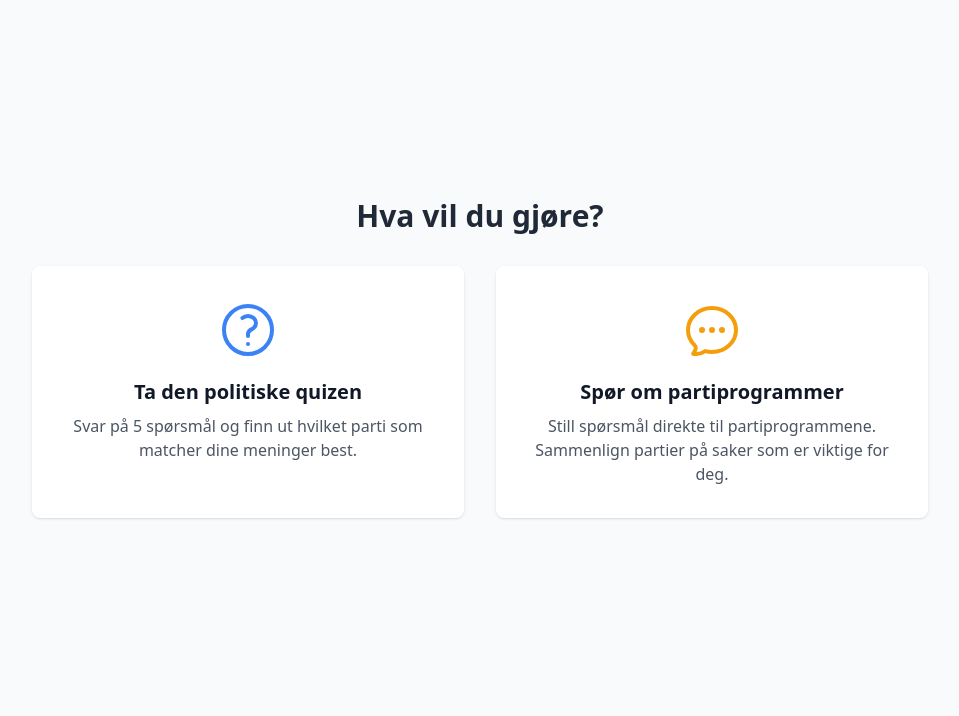
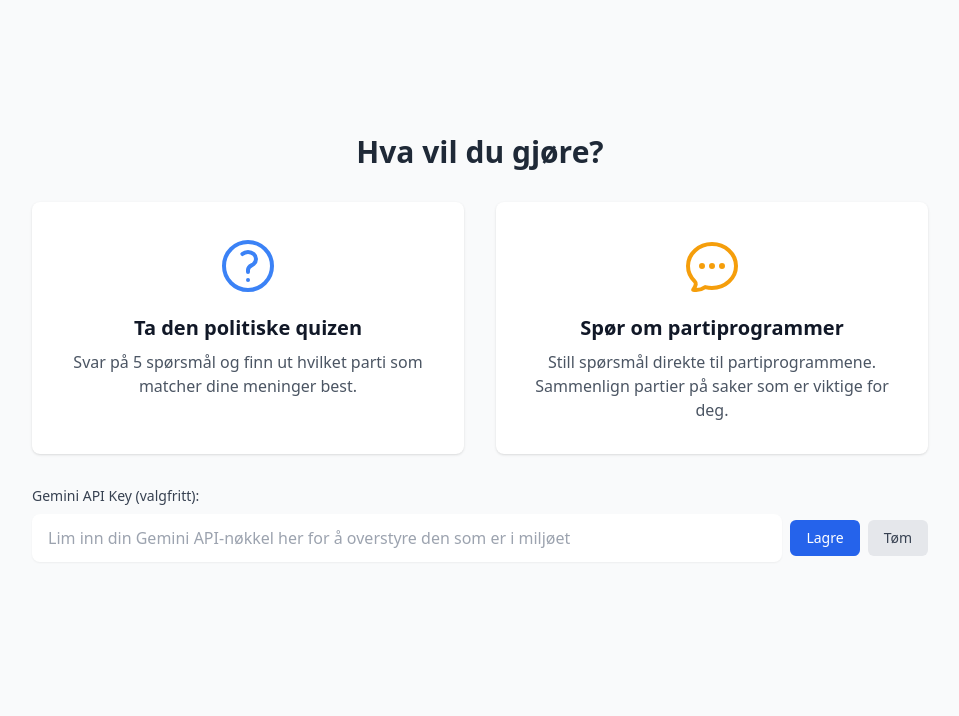
Before and after one commit to johnoskarskjeldrum/partiprogram_llm, a Flask app: page / in a window 1280 px wide. Shown: the part 84-800 px from the top of the page, without its empty margins (160-1119 px from the left). Run offline with Flask 3, Linux system fonts and the light colour scheme; data that the repository does not hold is empty; some libraries are stand-ins or nearby versions.

Commit message:
Lagt til knapp for å legge til ekstern api-nøkkel. Hvis brukeren ikke gjør det, faller den tilbake på den i .env

```diff
--- a/app.py
+++ b/app.py
@@ -194,10 +194,9 @@ def extract_relevant_content(party_text, question):
     # Fallback to first 20000 characters if no relevant sections found
     return party_text[:20000]
 
-def generate_political_question(existing_questions):
+def generate_political_question(existing_questions, model_instance):
     """Generates a new, open-ended political question using Gemini, avoiding previously asked questions."""
-    global model
-    if not model:
+    if not model_instance:
         return "Error: Gemini model not configured."
 
     prompt = f"""Du er en nøytral spørsmålsstiller for en politisk quiz. Generer ett nytt, åpent spørsmål om norsk politikk. Spørsmålet skal være generelt nok til at alle partier kan ha en mening om det, men spesifikt nok til å avdekke politiske standpunkter. Unngå spørsmål som kan besvares med et enkelt 'ja' eller 'nei'. Spørsmålet skal være på norsk.
@@ -213,16 +212,15 @@ Eksempel på gode spørsmål:
 Generer kun spørsmålet, ingen annen tekst.
 """
     try:
-        response = model.generate_content(prompt)
+        response = model_instance.generate_content(prompt)
         return response.text.strip()
     except Exception as e:
         print(f"Error generating question: {e}")
         return "Kunne ikke generere et nytt spørsmål akkurat nå. Prøv igjen."
 
-def summarize_user_stance(user_answers):
+def summarize_user_stance(user_answers, model_instance):
     """Summarizes the user's political stance based on their answers using Gemini."""
-    global model
-    if not model:
+    if not model_instance:
         return "Error: Gemini model not configured."
 
     answers_text = "\n".join([f"- Spørsmål: {q}\n  Svar: {a}" for q, a in user_answers.items()])
@@ -235,16 +233,15 @@ Brukerens svar:
 Oppsummering av brukerens politiske standpunkt:
 """
     try:
-        response = model.generate_content(prompt)
+        response = model_instance.generate_content(prompt)
         return response.text.strip()
     except Exception as e:
         print(f"Error summarizing user stance: {e}")
         return "Kunne ikke oppsummere dine standpunkter akkurat nå."
 
-def match_user_to_party(user_stance_summary, party_programs):
+def match_user_to_party(user_stance_summary, party_programs, model_instance):
     """Compares the user's political stance to party programs and finds the best match using Gemini."""
-    global model
-    if not model:
+    if not model_instance:
         return "Error: Gemini model not configured."
 
     party_programs_text = ""
@@ -269,16 +266,15 @@ Instruksjoner:
 - Deretter følger en begrunnelse.
 """
     try:
-        response = model.generate_content(prompt)
+        response = model_instance.generate_content(prompt)
         return response.text.strip()
     except Exception as e:
         print(f"Error matching user to party: {e}")
         return "Kunne ikke finne en match akkurat nå."
 
-def answer_question_with_gemini(question, party_data):
+def answer_question_with_gemini(question, party_data, model_instance):
     """Use Gemini to answer a question about one or more parties."""
-    global model
-    if not model:
+    if not model_instance:
         return "Error: Gemini model not configured. GEMINI_API_KEY might be missing or invalid."
 
     if len(party_data) == 1:
@@ -328,7 +324,7 @@ Instruksjoner:
 - Svar på norsk med en profesjonell og nøytral tone."""
 
     try:
-        response = model.generate_content(prompt)
+        response = model_instance.generate_content(prompt)
         return response.text
     except Exception as e:
         return f"An error occurred: {e}"
@@ -343,6 +339,13 @@ def about():
 
 @app.route('/start_quiz', methods=['POST'])
 def start_quiz():
+    data = request.json
+    gemini_api_key = data.get('gemini_api_key')
+    if gemini_api_key:
+        session['gemini_api_key'] = gemini_api_key
+    else:
+        session.pop('gemini_api_key', None) # Remove key if not provided
+
     session['user_answers'] = {}
     session['question_count'] = 0
     session['asked_questions'] = []
@@ -360,7 +363,17 @@ def get_question():
     if question_count >= 5: # Ask 5 questions for the quiz
         return jsonify({'question': 'QUIZ_COMPLETE'})
 
-    question = generate_political_question(asked_questions)
+    # Get model for this request
+    local_model = model
+    gemini_api_key = session.get('gemini_api_key')
+    if gemini_api_key:
+        try:
+            genai.configure(api_key=gemini_api_key)
+            local_model = genai.GenerativeModel('gemini-1.5-flash')
+        except Exception as e:
+            return jsonify({'error': f"Invalid Gemini API Key: {e}"}), 400
+
+    question = generate_political_question(asked_questions, local_model)
     if "Error" in question or "Kunne ikke generere" in question:
         return jsonify({'error': question}), 500
 
@@ -397,11 +410,21 @@ def get_match():
     if len(user_answers) < 5: # Ensure all questions are answered
         return jsonify({'error': 'Please answer all questions before getting a match.'}), 400
 
-    user_stance_summary = summarize_user_stance(user_answers)
+    # Get model for this request
+    local_model = model
+    gemini_api_key = session.get('gemini_api_key')
+    if gemini_api_key:
+        try:
+            genai.configure(api_key=gemini_api_key)
+            local_model = genai.GenerativeModel('gemini-1.5-flash')
+        except Exception as e:
+            return jsonify({'error': f"Invalid Gemini API Key: {e}"}), 400
+
+    user_stance_summary = summarize_user_stance(user_answers, local_model)
     if "Error" in user_stance_summary or "Kunne ikke oppsummere" in user_stance_summary:
         return jsonify({'error': user_stance_summary}), 500
 
-    match_result = match_user_to_party(user_stance_summary, get_all_party_programs())
+    match_result = match_user_to_party(user_stance_summary, get_all_party_programs(), local_model)
     if "Error" in match_result or "Kunne ikke finne en match" in match_result:
         return jsonify({'error': match_result}), 500
 
@@ -409,14 +432,25 @@ def get_match():
     session.pop('question_count', None)
     session.pop('asked_questions', None)
     session.pop('quiz_active', None)
+    session.pop('gemini_api_key', None) # Clean up session
 
     return jsonify({'match_result': match_result})
 
 @app.route('/chat', methods=['POST'])
 def chat():
+    global model
     try:
         data = request.json
         user_message = data.get('message', '')
+        gemini_api_key = data.get('gemini_api_key')
+
+        local_model = model
+        if gemini_api_key:
+            try:
+                genai.configure(api_key=gemini_api_key)
+                local_model = genai.GenerativeModel('gemini-1.5-flash')
+            except Exception as e:
+                return jsonify({'error': f"Invalid Gemini API Key: {e}"}), 400
 
         if not user_message:
             return jsonify({'error': 'No message provided'}), 400
@@ -446,7 +480,7 @@ def chat():
             return jsonify({'response': 'Jeg kunne ikke finne programmet for det valgte partiet. Prøv igjen.'})
 
         # Get answer from Gemini
-        answer = answer_question_with_gemini(user_message, party_data)
+        answer = answer_question_with_gemini(user_message, party_data, local_model)
 
         return jsonify({
             'response': answer,
--- a/templates/index.html
+++ b/templates/index.html
@@ -69,6 +69,15 @@
                         <h3 class="text-xl font-semibold text-gray-900 mb-2">Spør om partiprogrammer</h3>
                         <p class="text-gray-600">Still spørsmål direkte til partiprogrammene. Sammenlign partier på saker som er viktige for deg.</p>
                     </div>
+                </div>
+                <div class="mt-8">
+                    <label for="geminiApiKeyInput" class="block text-sm font-medium text-gray-700 mb-2">Gemini API Key (valgfritt):</label>
+                    <div class="flex items-center space-x-2">
+                        <input type="password" id="geminiApiKeyInput" class="block w-full rounded-lg border-gray-300 shadow-sm focus:border-blue-500 focus:ring-blue-500 text-base px-4 py-3 placeholder-gray-400" placeholder="Lim inn din Gemini API-nøkkel her for å overstyre den som er i miljøet">
+                        <button onclick="saveApiKey()" class="bg-blue-600 text-white px-4 py-2 rounded-md text-sm font-medium hover:bg-blue-700">Lagre</button>
+                        <button onclick="clearApiKey()" class="bg-gray-200 text-gray-700 px-4 py-2 rounded-md text-sm font-medium hover:bg-gray-300">Tøm</button>
+                    </div>
+                    <p id="apiKeyStatus" class="text-sm text-gray-500 mt-1 h-4"></p>
                 </div>
             </div>
         </div>
@@ -258,10 +267,16 @@
             showLoading();
 
             try {
+                const geminiApiKey = document.getElementById('geminiApiKeyInput').value.trim();
+                const payload = { message: message };
+                if (geminiApiKey) {
+                    payload.gemini_api_key = geminiApiKey;
+                }
+
                 const response = await fetch('/chat', {
                     method: 'POST',
                     headers: { 'Content-Type': 'application/json' },
-                    body: JSON.stringify({ message: message })
+                    body: JSON.stringify(payload)
                 });
                 const data = await response.json();
                 hideLoading();
@@ -286,7 +301,17 @@
             showLoading();
 
             try {
-                await fetch('/start_quiz', { method: 'POST' });
+                const geminiApiKey = document.getElementById('geminiApiKeyInput').value.trim();
+                const payload = {};
+                if (geminiApiKey) {
+                    payload.gemini_api_key = geminiApiKey;
+                }
+
+                await fetch('/start_quiz', {
+                    method: 'POST',
+                    headers: { 'Content-Type': 'application/json' },
+                    body: JSON.stringify(payload)
+                });
                 chatInputSection.style.display = 'none';
                 predefinedQuestionsDiv.style.display = 'none';
                 quizInputSection.style.display = 'flex';
@@ -469,7 +494,42 @@
         window.addEventListener('load', () => {
             showModeSelection();
             loadInitialData();
+            loadApiKeyFromStorage();
         });
+
+        function saveApiKey() {
+            const apiKey = document.getElementById('geminiApiKeyInput').value.trim();
+            const statusEl = document.getElementById('apiKeyStatus');
+            if (apiKey) {
+                localStorage.setItem('geminiApiKey', apiKey);
+                statusEl.textContent = 'API-nøkkel lagret i nettleseren.';
+                statusEl.style.color = 'green';
+            } else {
+                statusEl.textContent = 'Vennligst skriv inn en nøkkel.';
+                statusEl.style.color = 'red';
+            }
+            setTimeout(() => { statusEl.textContent = '' }, 3000);
+        }
+
+        function clearApiKey() {
+            localStorage.removeItem('geminiApiKey');
+            document.getElementById('geminiApiKeyInput').value = '';
+            const statusEl = document.getElementById('apiKeyStatus');
+            statusEl.textContent = 'API-nøkkel fjernet.';
+            statusEl.style.color = 'orange';
+            setTimeout(() => { statusEl.textContent = '' }, 3000);
+        }
+
+        function loadApiKeyFromStorage() {
+            const savedKey = localStorage.getItem('geminiApiKey');
+            if (savedKey) {
+                document.getElementById('geminiApiKeyInput').value = savedKey;
+                const statusEl = document.getElementById('apiKeyStatus');
+                statusEl.textContent = 'Lagret API-nøkkel lastet inn.';
+                statusEl.style.color = 'blue';
+                setTimeout(() => { statusEl.textContent = '' }, 3000);
+            }
+        }
     </script>
 </body>
 </html>
```
